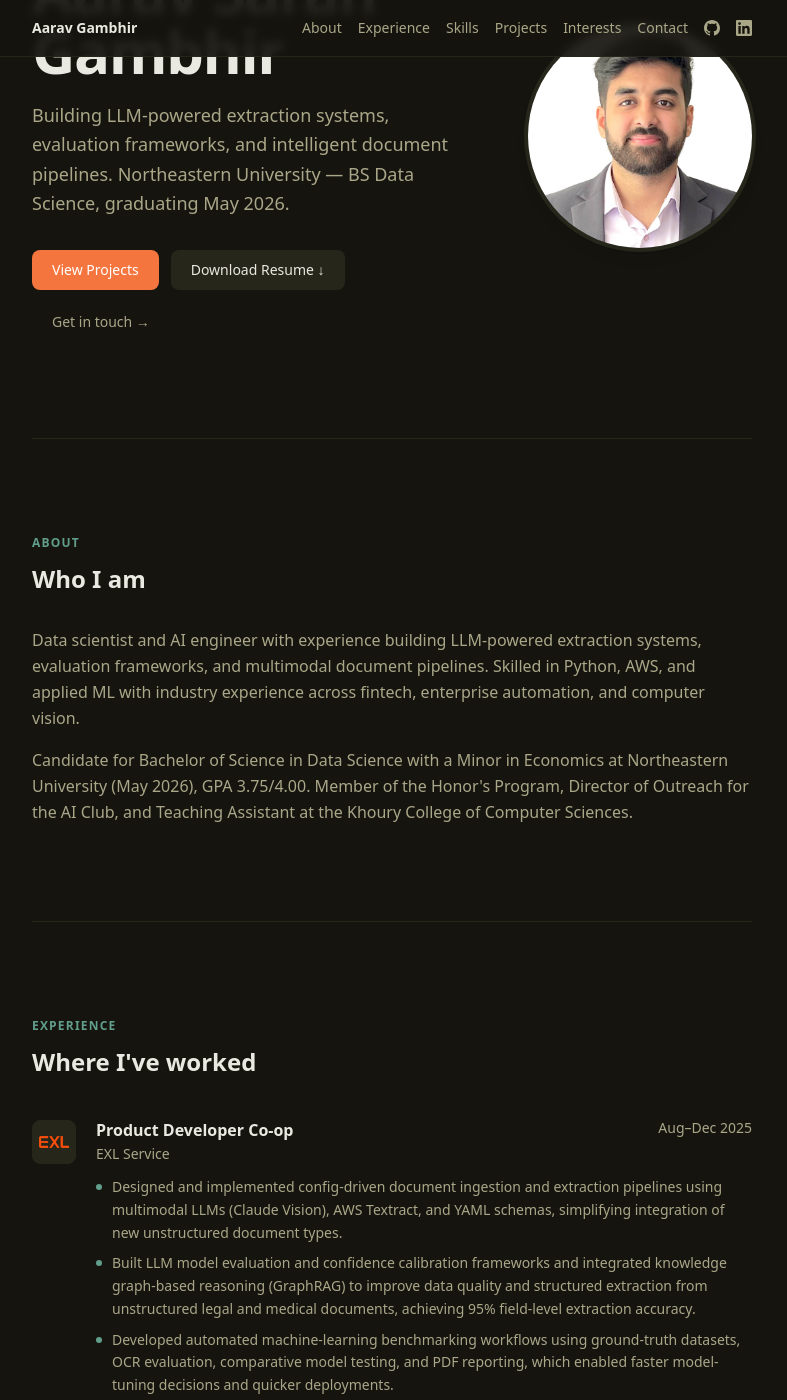
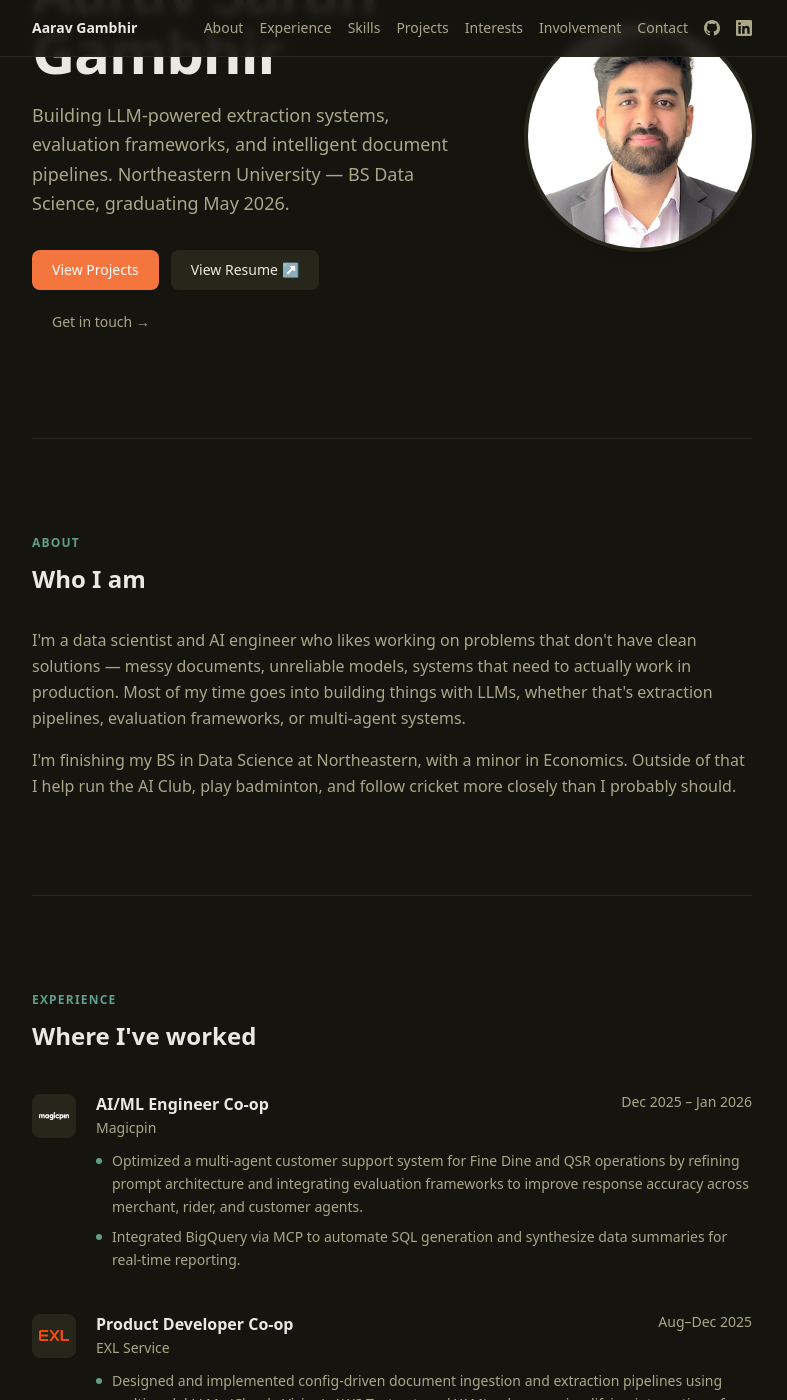
Before and after one commit to arvgextra/arvgextra.github.io, a Jekyll site: the page built from _pages/about.md, in a window 1280 px wide and 1400 px high, scrolled down 208 px. Shown: the whole window, without its empty margins (248-1035 px from the left). Built offline with Jekyll 4.4.1, drawn with Linux system fonts in a browser that asks for light colours; nearby versions of some CDN libraries; some of the changed text lies outside the part shown.

Commit message:
Added new experience and updated logos

```diff
--- a/_data/cv.yml
+++ b/_data/cv.yml
@@ -17,9 +17,17 @@
   - title: Experience
     type: time_table
     contents:
+      - title: AI/ML Engineer Co-op
+        institution: Magicpin
+        institution_logo: magicpin.png
+        year: Dec 2025 – Jan 2026
+        description:
+          - Optimized a multi-agent customer support system for Fine Dine and QSR operations by refining prompt architecture and integrating evaluation frameworks to improve response accuracy across merchant, rider, and customer agents.
+          - Integrated BigQuery via MCP to automate SQL generation and synthesize data summaries for real-time reporting.
+
       - title: Product Developer Co-op
         institution: EXL Service
-        institution_logo: exl_logo.png   # place at assets/img/exl_logo.png
+        institution_logo: exl_logo.png
         year: Aug–Dec 2025
         description:
           - Designed and implemented config-driven document ingestion and extraction pipelines using multimodal LLMs (Claude Vision), AWS Textract, and YAML schemas, simplifying integration of new unstructured document types.
@@ -28,20 +36,60 @@
 
       - title: Business Analyst Co-op
         institution: HarbourVest Partners
-        institution_logo: harbourvest_logo.png   # place at assets/img/harbourvest_logo.png
+        institution_logo: harbourvest_logo.png
         year: Jul–Dec 2024
         description:
           - Collaborated with cross-functional teams to build Microsoft Power Platform applications that automated operational workflows and visualized business metrics, reducing manual reporting time by 40%.
           - Designed and deployed a vendor due diligence system that improved data accuracy and operational efficiency, accelerating vendor onboarding and reducing manual data entry.
           - Streamlined M365 infrastructure and permissions, improving data security and cutting internal support tickets by 25%.
 
+      - title: Product Design Intern
+        institution: SocialStar
+        institution_logo: socialstar.jpeg
+        year: May 2024 – Jun 2024
+        description:
+          - Helped design how users interact with SocialStar, a platform that enables employee-driven sustainability initiatives through personalized carbon tracking and challenges, resulting in a more intuitive user experience.
+          - Created interactive, challenge-based features focused on turning sustainability into a shared experience by connecting individual actions to company-wide environmental goals.
+
+      - title: Teaching Assistant — Discrete Structures
+        institution: Northeastern University
+        institution_logo: neu_logo.png
+        year: Sep 2023 – Dec 2023
+        description:
+          - Held office hours, graded assignments, wrote notes, and ran help sessions for undergraduate Discrete Structures course at Khoury College of Computer Sciences.
+
+      - title: Sales Associate
+        institution: Nike
+        institution_logo: nike.png
+        year: Jul 2023 – Sep 2023
+        description:
+          - Provided customer service and product knowledge on the sales floor.
+
       - title: Data Analyst Intern
         institution: boAt Lifestyle
-        institution_logo: boat_logo.png   # place at assets/img/boat_logo.png
+        institution_logo: boat_logo.png
         year: May–Jun 2023
         description:
           - Leveraged Python and basic machine learning models to identify demand patterns, contributing to a 10% increase in pre-launch customer interest and informing early product feature decisions and launch positioning.
           - Presented insights based on data to senior leadership that helped reduce customer complaints by 30%.
+
+  - title: School Involvement
+    type: time_table
+    contents:
+      - title: Director of Outreach — AI Club
+        institution: Northeastern University
+        institution_logo: neu_logo.png
+        year: 2023 – Present
+        description:
+          - Organized and helped plan InnovAIte, a university-wide AI hackathon.
+          - Led outreach efforts to grow club membership and external partnerships.
+
+      - title: Club Badminton
+        institution: Northeastern University
+        institution_logo: neu_logo.png
+        year: 2022 – Present
+        description:
+          - Competitive member of Northeastern's club badminton team.
 
   - title: Skills
     type: nested_list
--- a/_layouts/default.html
+++ b/_layouts/default.html
@@ -76,7 +76,8 @@
         <a href="{{ home }}#experience" class="hover:text-[var(--color-text)] transition-colors">Experience</a>
         <a href="{{ home }}#skills"     class="hover:text-[var(--color-text)] transition-colors">Skills</a>
         <a href="{{ home }}#projects"   class="hover:text-[var(--color-text)] transition-colors">Projects</a>
-        <a href="{{ home }}#interests"  class="hover:text-[var(--color-text)] transition-colors">Interests</a>
+        <a href="{{ home }}#interests"   class="hover:text-[var(--color-text)] transition-colors">Interests</a>
+        <a href="{{ home }}#involvement" class="hover:text-[var(--color-text)] transition-colors">Involvement</a>
         <a href="{{ home }}#contact"    class="hover:text-[var(--color-text)] transition-colors">Contact</a>
         <a href="https://github.com/{{ site.github_username }}" target="_blank" rel="noopener noreferrer"
            class="hover:text-[var(--color-text)] transition-colors" aria-label="GitHub">
--- a/_pages/about.md
+++ b/_pages/about.md
@@ -23,7 +23,7 @@
     </a>
     <a href="{{ '/assets/pdf/resume.pdf' | relative_url }}" target="_blank" rel="noopener noreferrer"
        class="px-5 py-2.5 bg-[var(--color-border)] text-[var(--color-text)] text-sm font-medium rounded-lg hover:opacity-80 transition-opacity">
-      Download Resume ↓
+      View Resume ↗
     </a>
     <a href="#contact"
        class="px-5 py-2.5 text-[var(--color-text-muted)] text-sm font-medium hover:text-[var(--color-primary)] transition-colors">
@@ -44,14 +44,13 @@
 <h2 class="text-2xl font-bold text-[var(--color-text)] mb-8">Who I am</h2>
 <div class="space-y-4 text-[var(--color-text-muted)] leading-relaxed">
   <p>
-    Data scientist and AI engineer with experience building LLM-powered extraction systems, evaluation frameworks,
-    and multimodal document pipelines. Skilled in Python, AWS, and applied ML with industry experience across
-    fintech, enterprise automation, and computer vision.
+    I'm a data scientist and AI engineer who likes working on problems that don't have clean solutions — messy documents,
+    unreliable models, systems that need to actually work in production. Most of my time goes into building things with
+    LLMs, whether that's extraction pipelines, evaluation frameworks, or multi-agent systems.
   </p>
   <p>
-    Candidate for Bachelor of Science in Data Science with a Minor in Economics at Northeastern University
-    (May 2026), GPA 3.75/4.00. Member of the Honor's Program, Director of Outreach for the AI Club, and
-    Teaching Assistant at the Khoury College of Computer Sciences.
+    I'm finishing my BS in Data Science at Northeastern, with a minor in Economics. Outside of that I help run the AI
+    Club, play badminton, and follow cricket more closely than I probably should.
   </p>
 </div>
 </section>
@@ -66,9 +65,17 @@
   <div class="flex gap-5">
     <div class="shrink-0 mt-0.5">
       {% if entry.institution_logo %}
-      <img src="{{ '/assets/img/' | append: entry.institution_logo | relative_url }}"
-           alt="{{ entry.institution }}"
-           class="w-11 h-11 rounded-lg object-contain bg-[var(--color-border)] border border-[var(--color-border)] p-1.5">
+        {% if entry.institution_logo == "harbourvest_logo.png" %}
+        <div class="w-11 h-11 rounded-lg bg-white border border-[var(--color-border)] p-1">
+          <img src="{{ '/assets/img/' | append: entry.institution_logo | relative_url }}"
+               alt="{{ entry.institution }}"
+               class="w-full h-full object-contain">
+        </div>
+        {% else %}
+        <img src="{{ '/assets/img/' | append: entry.institution_logo | relative_url }}"
+             alt="{{ entry.institution }}"
+             class="w-11 h-11 rounded-lg object-contain bg-[var(--color-border)] border border-[var(--color-border)] p-1.5">
+        {% endif %}
       {% else %}
       <div class="w-11 h-11 rounded-lg bg-[var(--color-border)] border border-[var(--color-border)]"></div>
       {% endif %}
@@ -160,6 +167,47 @@
 </ul>
 </section>
 
+<!-- ─── INVOLVEMENT ──────────────────────────────────────── -->
+<section id="involvement" class="py-24 border-t border-[var(--color-border)]">
+<p class="text-xs font-semibold tracking-widest text-[var(--color-accent)] uppercase mb-3">Involvement</p>
+<h2 class="text-2xl font-bold text-[var(--color-text)] mb-10">At Northeastern</h2>
+{% assign involvement_section = site.data.cv.cv | where: "title", "School Involvement" | first %}
+<div class="space-y-10">
+  {% for entry in involvement_section.contents %}
+  <div class="flex gap-5">
+    <div class="shrink-0 mt-0.5">
+      {% if entry.institution_logo %}
+      <img src="{{ '/assets/img/' | append: entry.institution_logo | relative_url }}"
+           alt="{{ entry.institution }}"
+           class="w-11 h-11 rounded-lg object-contain bg-[var(--color-border)] border border-[var(--color-border)] p-1.5">
+      {% else %}
+      <div class="w-11 h-11 rounded-lg bg-[var(--color-border)] border border-[var(--color-border)]"></div>
+      {% endif %}
+    </div>
+    <div class="flex-1">
+      <div class="flex items-start justify-between gap-4">
+        <div>
+          <h3 class="font-semibold text-[var(--color-text)]">{{ entry.title }}</h3>
+          <p class="text-sm text-[var(--color-text-muted)] mt-0.5">{{ entry.institution }}</p>
+        </div>
+        <span class="shrink-0 text-sm text-[var(--color-text-muted)] tabular-nums whitespace-nowrap">{{ entry.year }}</span>
+      </div>
+      {% if entry.description %}
+      <ul class="mt-3 space-y-2">
+        {% for item in entry.description %}
+        <li class="flex gap-2.5 text-sm text-[var(--color-text-muted)] leading-relaxed">
+          <span class="mt-2 shrink-0 w-1.5 h-1.5 rounded-full bg-[var(--color-accent)]"></span>
+          <span>{{ item }}</span>
+        </li>
+        {% endfor %}
+      </ul>
+      {% endif %}
+    </div>
+  </div>
+  {% endfor %}
+</div>
+</section>
+
 <!-- ─── CONTACT ──────────────────────────────────────────── -->
 <section id="contact" class="py-24 border-t border-[var(--color-border)]">
 <p class="text-xs font-semibold tracking-widest text-[var(--color-accent)] uppercase mb-3">Contact</p>
```
Also changed, not shown: _projects/8_bookratingprediction.md (added, +11 -0 lines), assets/img/magicpin.png (added), assets/img/nike.png (added), assets/img/socialstar.jpeg (added).
